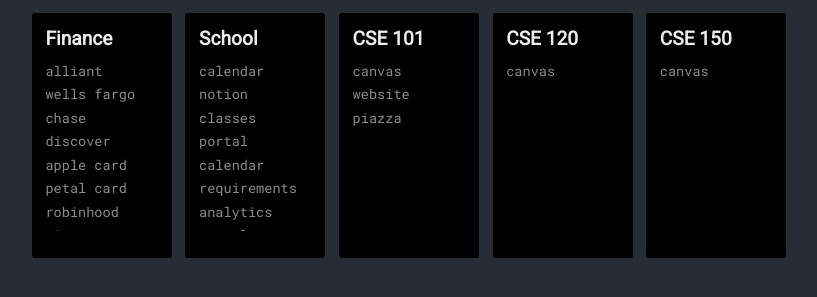
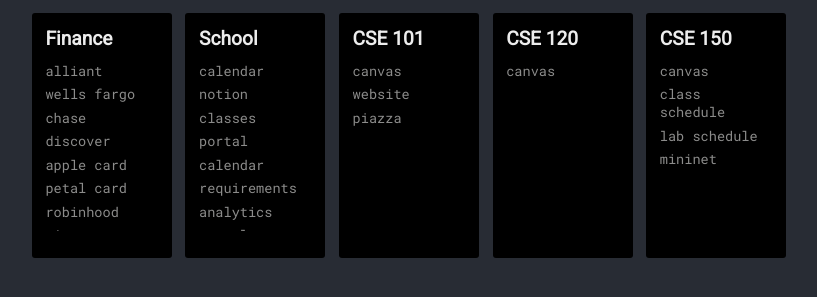
Before and after one commit to ankitsxchdeva/new-tab, a plain HTML site: page index.html in a window 1280 px wide. Shown: the part 341-638 px from the top of the page, without its empty margins (231-1048 px from the left). Drawn offline with Linux system fonts and the light colour scheme; no server answers; a web font is replaced by a local one.

Commit message:
added mininet

```diff
--- a/index.html
+++ b/index.html
@@ -76,6 +76,9 @@
                 <div class="bookmark-title">CSE 150</div>
                 <div class="bookmark-inner-container">
                   <a class="bookmark" href="https://canvas.ucsc.edu/courses/46807" target="_blank">canvas</a>
+                  <a class="bookmark" href="https://docs.google.com/document/d/1Ove5o5jva8Skzku3mKHx8G_kxIhaH0mrvvhpZioM7Zg/edit" target="_blank">class schedule</a>
+                  <a class="bookmark" href="https://docs.google.com/spreadsheets/d/1IbBb7tFnAad4S7PQ9eAa43b1OE7y3UvyeVtTWzqHwOM/edit#gid=0" target="_blank">lab schedule</a>
+                  <a class="bookmark" href="https://mininet.org/" target="_blank">mininet</a>
 
 
                 </div>
```
